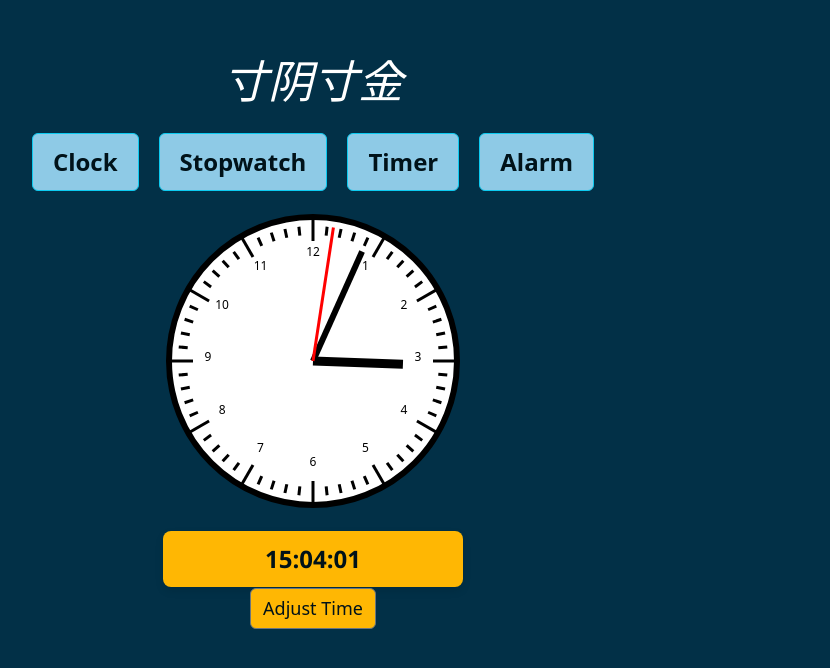
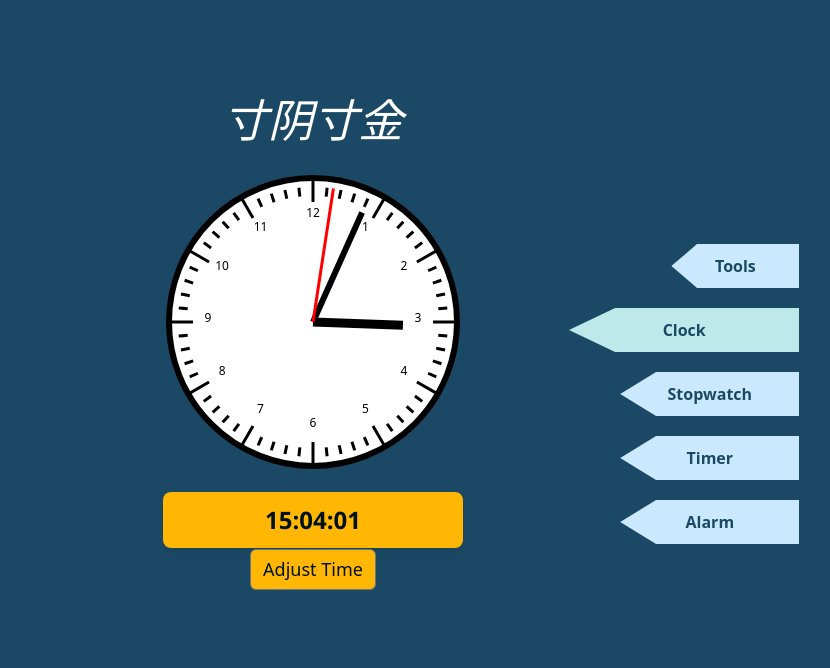
Before and after one commit to xvlincaigou/clock, a React (Create React App) app: page / in a window 1280 px wide. Shown: the part 118-786 px from the top of the page, without its empty margins (327-1157 px from the left). Built offline with nearby package versions, Linux system fonts and the light colour scheme.

Commit message:
修改了按钮的样式，添加了点击音效和动态效果。

```diff
--- a/src/App.css
+++ b/src/App.css
@@ -3,7 +3,7 @@
 }
 
 .App-header {
-  background-color: #023047;
+  background-color: #1b4965;
   min-height: 100vh;
   display: flex;
   flex-direction: column;
@@ -11,17 +11,73 @@
   justify-content: center;
   font-size: calc(10px + 2vmin);
   color: white;
+  position: relative;
 }
 
 .mode-buttons {
-  margin-bottom: 20px;
+  width: 20vw;
+  position: absolute;
+  right: 12vw;
+  top: 44vh;
+  display: flex;
+  flex-direction: column;
+  align-items: flex-end;
 }
 
 .mode-buttons button {
-  margin: 0 10px;
+  width: 14vw;
+  margin: 10px 0;
   padding: 10px 20px;
   font-size: 16px;
   cursor: pointer;
+  transition: transform 0.2s, box-shadow 0.2s;
+  border: none;
+  outline: none;
+  background-color: #cae9ff;
+  color: #1b4964;
+  border-radius: 0;
+  clip-path: polygon(20% 0%, 100% 0%, 100% 100%, 20% 100%, 0% 50%);
+  display: flex;
+  align-items: center;
+  justify-content: center;
+  text-align: center;
+}
+
+.mode-buttons button:hover {
+  transform: translateY(-5px);
+  box-shadow: 15px 15px 15px rgba(255, 255, 255, 0.5);
+}
+
+.mode-buttons button:active {
+  box-shadow: 0 0 15px rgba(255, 255, 255, 0.5);
+  transform: translateY(0);
+  background-color: #bee9eb;
+  color: #1b4964;
+}
+
+.mode-buttons button.active {
+  background-color: #bee9eb;
+  width: 18vw;
+  color: #1b4964;
+}
+
+.mode-buttons .btn-tools {
+  width: 10vw;
+  margin: 10px 0;
+  padding: 10px 20px;
+  font-size: 16px;
+  cursor: pointer;
+  transition: transform 0.2s, box-shadow 0.2s;
+  border: none;
+  outline: none;
+  background-color: #cae9ff;
+  color: #1b4964;
+  border-radius: 0;
+  clip-path: polygon(20% 0%, 100% 0%, 100% 100%, 20% 100%, 0% 50%);
+  display: flex;
+  align-items: center;
+  justify-content: center;
+  text-align: center;
 }
 
 .clock-container {
@@ -52,7 +108,7 @@
   text-align: center;
   padding: 10px;
   margin-top: 20px;
-  background-color: #FFB703;
+  background-color: #ffb703;
   border-radius: 8px;
   box-shadow: 0 4px 8px rgba(0, 0, 0, 0.1);
 }
@@ -64,14 +120,8 @@
   margin-bottom: 25px;
 }
 
-.btn-info {
-  font-size: 24px !important;
-  color: #001219 !important;
-  background-color: #8ECAE6 !important;
-}
-
 .btn-secondary {
   font-size: 18px !important;
   color: #001219 !important;
-  background-color: #FFB703 !important;
+  background-color: #ffb703 !important;
 }
--- a/src/App.js
+++ b/src/App.js
@@ -8,15 +8,47 @@ import Alarm from './Alarm';
 function App() {
   const [mode, setMode] = useState('clock');
 
+  const handleClick = newMode => {
+    const audio = new Audio('click-sound.mp3'); // 确保项目中有 click-sound.mp3 文件
+    audio.play();
+    setMode(newMode);
+  };
+
   return (
     <div className="App">
       <header className="App-header">
-        <h1 className='title'>寸阴寸金</h1>
+        <h1 className="title">寸阴寸金</h1>
         <div className="mode-buttons">
-          <button className="btn btn-info" onClick={() => setMode('clock')}><strong>Clock</strong></button>
-          <button className="btn btn-info" onClick={() => setMode('stopwatch')}><strong>Stopwatch</strong></button>
-          <button className="btn btn-info" onClick={() => setMode('timer')}><strong>Timer</strong></button>
-          <button className="btn btn-info" onClick={() => setMode('alarm')}><strong>Alarm</strong></button>
+          <button
+            className={'btn-tools'}
+            onClick={() => handleClick('clock')}
+          >
+            <strong>Tools</strong>
+          </button>
+          <button
+            className={`btn ${mode === 'clock' ? 'active' : ''}`}
+            onClick={() => handleClick('clock')}
+          >
+            <strong>Clock</strong>
+          </button>
+          <button
+            className={`btn ${mode === 'stopwatch' ? 'active' : ''}`}
+            onClick={() => handleClick('stopwatch')}
+          >
+            <strong>Stopwatch</strong>
+          </button>
+          <button
+            className={`btn ${mode === 'timer' ? 'active' : ''}`}
+            onClick={() => handleClick('timer')}
+          >
+            <strong>Timer</strong>
+          </button>
+          <button
+            className={`btn ${mode === 'alarm' ? 'active' : ''}`}
+            onClick={() => handleClick('alarm')}
+          >
+            <strong>Alarm</strong>
+          </button>
         </div>
         <div className="components-container">
           <Clock mode={mode} />
```
Also changed, not shown: 1 other file (tests, documents, lock files or other folders).
